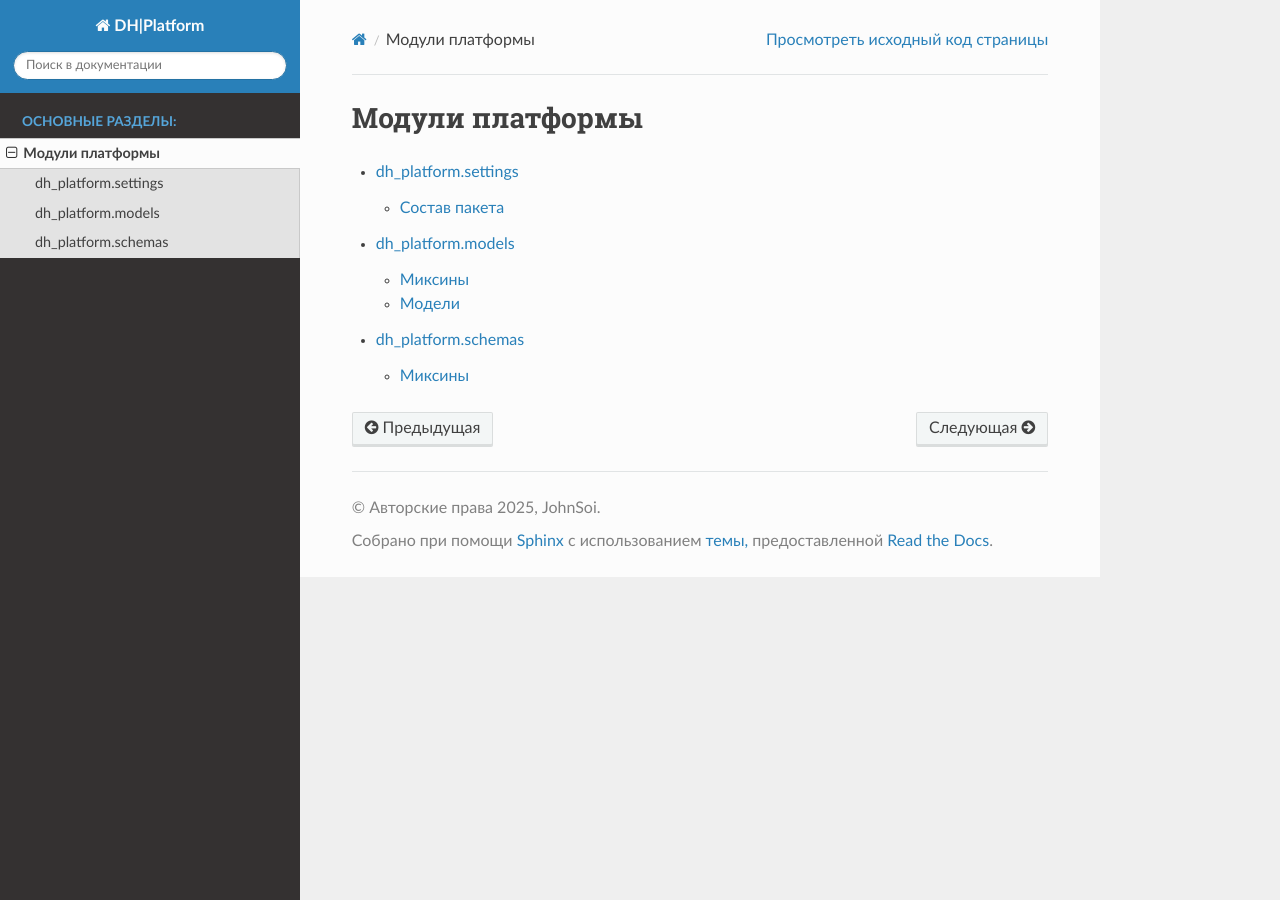
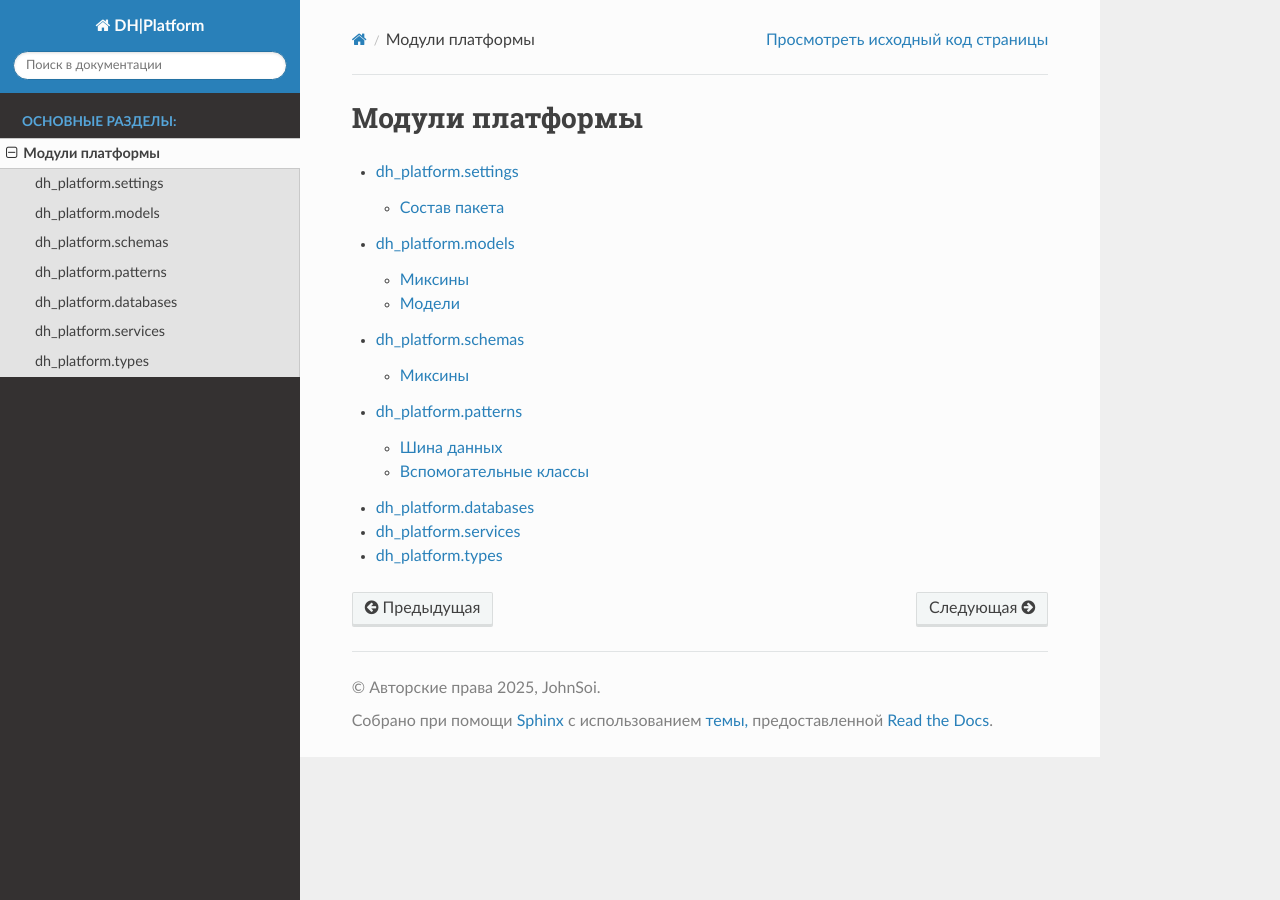
Before and after one commit to JohnSoi/dh-platform, a Sphinx documentation site: the page built from docs/modules.rst, in a window 1280 px wide. Built offline with Sphinx 7.4.7 and the Read the Docs theme 3.1.0, drawn with Linux system fonts in a browser that asks for light colours.

Commit message:
1. Правка под документацию

```diff
--- /dev/null
+++ b/docs/dh_platform.databases.rst
@@ -0,0 +1,6 @@
+dh\_platform.databases
+======================
+
+Работа с базой данных
+
+.. automodule:: dh_platform.databases
--- /dev/null
+++ b/docs/dh_platform.patterns.rst
@@ -0,0 +1,12 @@
+dh\_platform.patterns
+=====================
+
+Реализация паттернов проектирования
+
+Шина данных
+-----------
+.. automodule:: dh_platform.patterns.message_bus.common
+
+Вспомогательные классы
+----------------------
+.. automodule:: dh_platform.patterns.message_bus.events
--- /dev/null
+++ b/docs/dh_platform.services.rst
@@ -0,0 +1,6 @@
+dh\_platform.services
+=====================
+
+Базовый сервис
+
+.. automodule:: dh_platform.services
--- /dev/null
+++ b/docs/dh_platform.types.rst
@@ -0,0 +1,6 @@
+dh\_platform.types
+==================
+
+Базовый типы
+
+.. automodule:: dh_platform.types
--- a/docs/modules.rst
+++ b/docs/modules.rst
@@ -7,3 +7,7 @@
    dh_platform.settings
    dh_platform.models
    dh_platform.schemas
+   dh_platform.patterns
+   dh_platform.databases
+   dh_platform.services
+   dh_platform.types
--- a/pyproject.toml
+++ b/pyproject.toml
@@ -9,6 +9,7 @@ readme = "README.md"
 python = "^3.12"
 pydantic-settings = "^2.9.1"
 sqlalchemy = "^2.0.41"
+asyncpg = "^0.30.0"
 
 [tool.poetry.group.docs.dependencies]
 sphinx = "^8.2.3"
```
Also changed, not shown: 4 other files.
